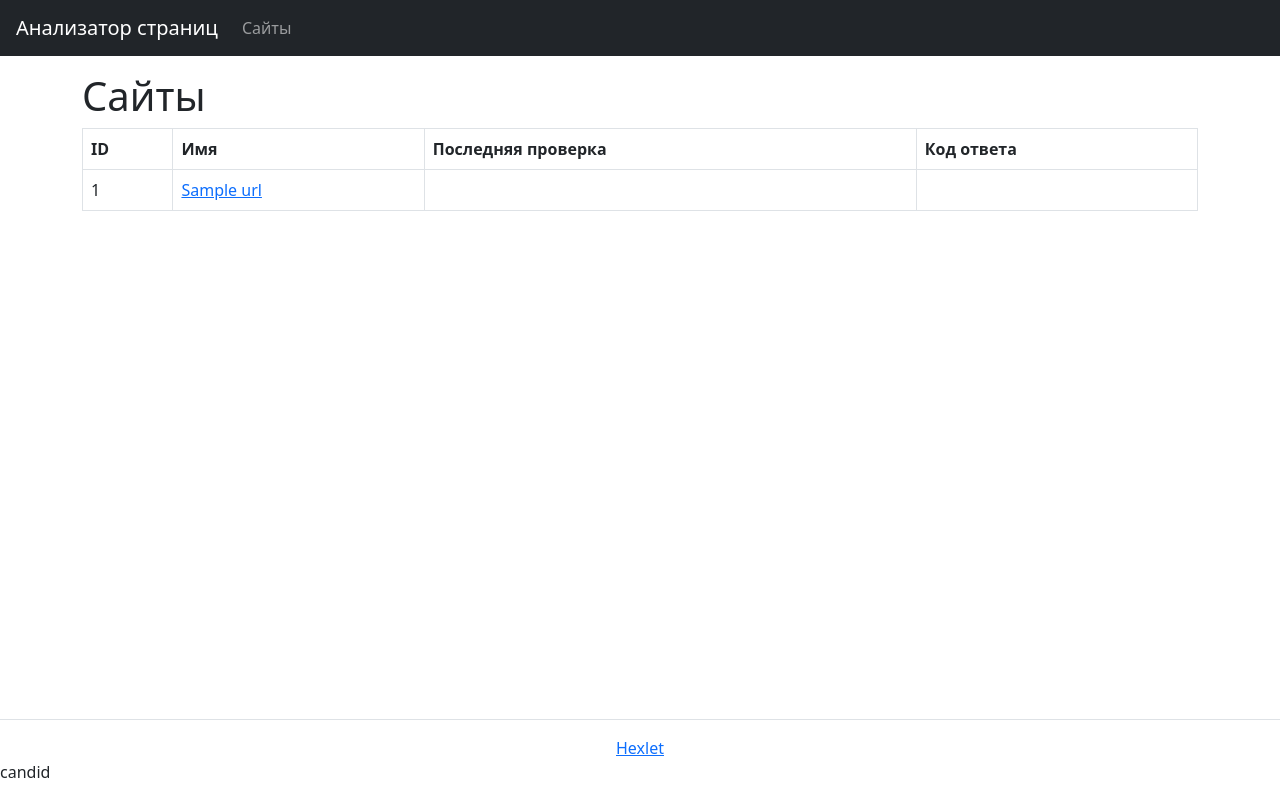
After one commit to Vadimhungry/python-project-83, a Flask app: page /urls in a window 1280 px wide. The commit adds this page. Run offline with Flask 3, Linux system fonts and the light colour scheme; a database or web service that is not in the repository returns one stand-in record (values such as "Sample title"); some libraries are stand-ins or nearby versions.

Commit message:
templates and routes

```diff
--- a/page_analyzer/app.py
+++ b/page_analyzer/app.py
@@ -1,17 +1,102 @@
-from flask import Flask, render_template
+from flask import (
+    Flask,
+    render_template,
+    redirect,
+    request,
+    flash,
+    url_for,
+    get_flashed_messages
+)
+from urllib.parse import urlparse
+from validators.url import url as validate_url
+import psycopg2
+from dotenv import load_dotenv
+import os
 
+load_dotenv()
 app = Flask(__name__)
+app.secret_key = '123456789_qwerty'
+app.config['DATABASE_URL'] = os.getenv('DATABASE_URL')
+
 
 @app.route('/')
 def index():
+    messages = get_flashed_messages()
+
     return render_template(
-        'index.html'
+        'index.html',
+        messages=messages
     )
 
 
-@app.route('/home')
-def home():
-    return 'Hello, world! my first app'
+@app.post('/urls')
+def check_url():
+    url = request.form.to_dict()['url']
+    url_is_valid = validate_url(url)
+
+    if url_is_valid and len(url) < 255:
+        parsed_url = urlparse(url)
+        norm_url = f'{parsed_url.scheme}://{parsed_url.netloc}'
+        with psycopg2.connect("dbname=anal_dev user=Number1") as db:
+            with db.cursor() as cursor:
+                cursor.execute("SELECT * FROM urls WHERE name = %s;", (norm_url,))
+                url_in_bd = cursor.fetchone()
+
+                if url_in_bd is not None:
+                    flash('Страница уже существует', 'error')
+                    url_id = url_in_bd[0]
+                    return redirect(
+                        url_for('show_url', id=url_id),
+                        code=302
+                    )
+
+                cursor.execute("INSERT INTO urls (name) VALUES (%s)", (norm_url,))
+                cursor.execute("SELECT * FROM urls WHERE name = %s;", (norm_url,))
+                url_id = cursor.fetchone()[0]
+        flash('Страница успешно добавлена', 'success')
+        return redirect(
+            url_for('show_url', id=url_id),
+            code=302
+        )
+    flash('Некорректный URL')
+    return redirect(url_for('index'))
+
+
+@app.get('/urls')
+def show_urls():
+    with psycopg2.connect("dbname=anal_dev user=Number1") as db:
+        with db.cursor() as cursor:
+            cursor.execute("SELECT id, name FROM urls ORDER BY id DESC;")
+            sites = cursor.fetchall()
+
+
+    return render_template(
+        'urls.html',
+        sites=sites
+    )
+
+
+@app.get('/urls/<int:id>')
+def show_url(id):
+    messages = get_flashed_messages(with_categories=True)
+    for message in messages:
+        status, _ = message
+
+    query = 'SELECT * FROM urls WHERE id = (%s)'
+
+    with psycopg2.connect("dbname=anal_dev user=Number1") as db:
+        with db.cursor() as cursor:
+            cursor.execute(query, (id,))
+            site_id, site_url, date = cursor.fetchone()
+    site_date = date.strftime('%Y-%m-%d')
+
+    return render_template(
+        'url.html',
+        status=status,
+        site_id=site_id,
+        site_url=site_url,
+        site_date=site_date
+    )
 
 
 if __name__ == '__main__':
--- /dev/null
+++ b/page_analyzer/database.sql
@@ -0,0 +1,5 @@
+CREATE TABLE urls(
+    id  bigint PRIMARY KEY GENERATED ALWAYS AS IDENTITY,
+    name    varchar(255),
+    created_at TIMESTAMP DEFAULT CURRENT_TIMESTAMP
+);
--- /dev/null
+++ b/page_analyzer/templates/urls.html
@@ -0,0 +1,78 @@
+
+<!DOCTYPE html>
+<html lang="en">
+  <head>
+    <meta charset="utf-8">
+    <meta name="viewport" content="width=device-width, initial-scale=1, shrink-to-fit=no">
+    <meta name="description" content="Third project for Hexlet.io">
+    <link href="https://cdn.jsdelivr.net/npm/bootstrap@5.2.0/dist/css/bootstrap.min.css" rel="stylesheet"
+    integrity="sha384-gH2yIJqKdNHPEq0n4Mqa/HGKIhSkIHeL5AyhkYV8i59U5AR6csBvApHHNl/vI1Bx" crossorigin="anonymous">
+    <title>Анализатор страниц</title>
+  </head>
+  <body class="min-vh-100 d-flex flex-column">
+  <header class="flex-shrink-0">
+    <nav class="navbar navbar-expand-md navbar-dark bg-dark px-3">
+  <a class="navbar-brand" href="/">Анализатор страниц</a>
+  <div id="navbarNav">
+      <ul class="navbar-nav">
+        <li class="nav-item"><a class="nav-link " href="/urls">Сайты</a></li>
+      </ul>
+    </ul>
+  </div>
+</nav>
+
+  </header>
+
+
+
+  <main class="flex-grow-1">
+    <div class="container-lg mt-3">
+      <h1>Сайты</h1>
+
+
+<div class="table-responsive">
+  <table class="table table-bordered table-hover text-nowrap" data-test="urls">
+    <thead>
+    <tr>
+      <th>ID</th>
+      <th>Имя</th>
+      <th>Последняя проверка</th>
+      <th>Код ответа</th>
+    </tr>
+    </thead>
+    <tbody>
+    {% for site in sites %}
+      {% set id, url  = site %}
+      <tr>
+          <td>{{ id }}</td>
+          <td>
+            <a href="/urls/{{ id }}">
+              {{ url }}
+            </a>
+          </td>
+
+          <td></td>
+
+          <td></td>
+
+      </tr>
+    {% endfor %}
+    </tbody>
+  </table>
+</div>
+
+    </div>
+  </main>
+  <footer class="border-top py-3 mt-5 flex-shrink-0">
+  <div class="container-lg">
+    <div class="text-center">
+      <a href="https://ru.hexlet.io/" target="_blank">Hexlet</a>
+    </div>
+  </div>
+candid
+</footer>
+
+  <script src="https://cdn.jsdelivr.net/npm/bootstrap@5.1.3/dist/js/bootstrap.bundle.min.js"
+    integrity="sha384-ka7Sk0Gln4gmtz2MlQnikT1wXgYsOg+OMhuP+IlRH9sENBO0LRn5q+8nbTov4+1p" crossorigin="anonymous"></script>
+  </body>
+</html>
--- a/pyproject.toml
+++ b/pyproject.toml
@@ -14,6 +14,9 @@ Flask = "^3.0.0"
 gunicorn = "^21.2.0"
 flake8 = "^6.1.0"
 pytest = "^7.4.2"
+psycopg2-binary = "^2.9.9"
+python-dotenv = "^1.0.0"
+validators = "^0.22.0"
 
 [build-system]
 requires = ["poetry-core"]
```
Also changed, not shown: page_analyzer/templates/index.html (+12 -5 lines), page_analyzer/templates/url.html (added, +94 -0 lines), 5 other files.
